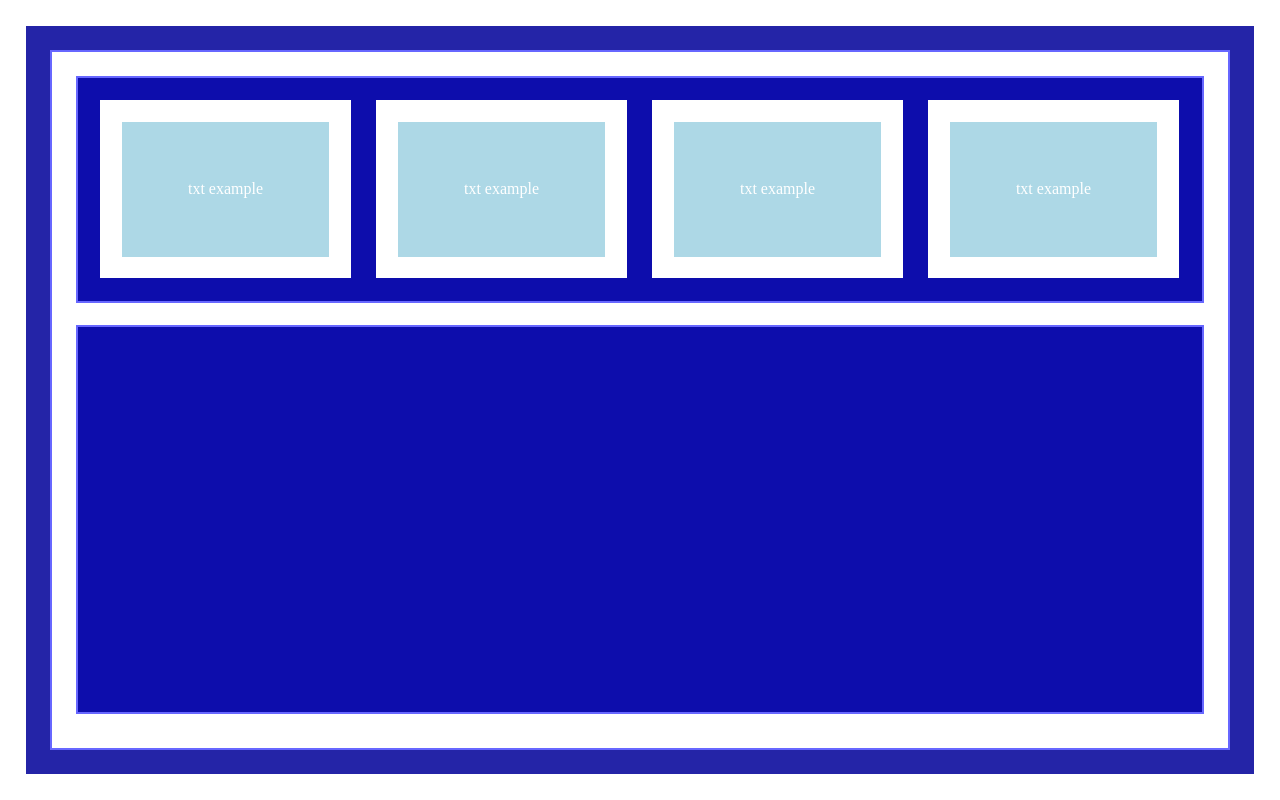
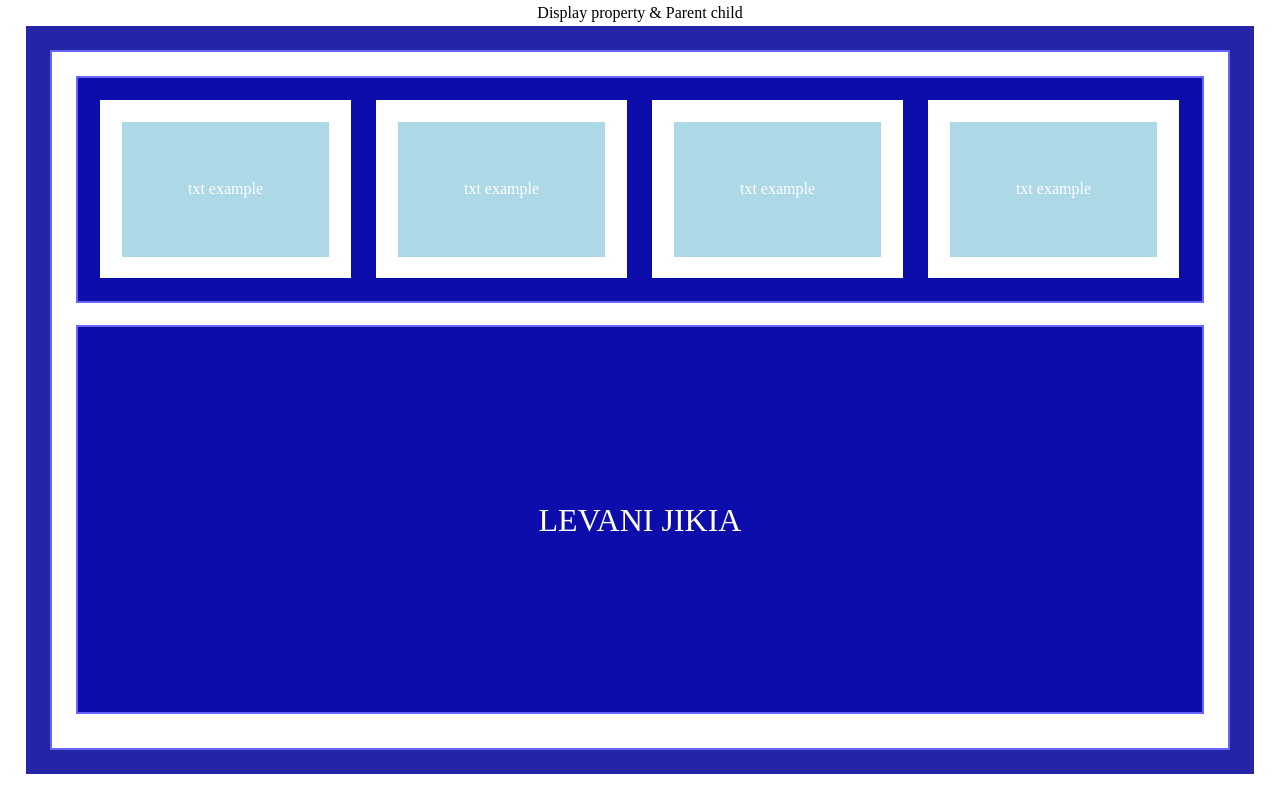
Before and after one commit to leevaan/Geolab-7-Display-property-Parent-child, a plain HTML site: page index.html in a window 1280 px wide. Drawn offline with Linux system fonts and the light colour scheme.

Commit message:
I finished the assignment

```diff
--- a/index.html
+++ b/index.html
@@ -18,6 +18,7 @@
     <title>Document</title>
 </head>
 <body>
+    <h4> Display property & Parent child</h4>
     <div class="box1">
         <header>
               <div class="white-box">
@@ -34,7 +35,7 @@
               </div>
         </header>
         <section>
-
+               <h1> LEVANI JIKIA </h1>
         </section>
     </div>
 </body>
--- a/reset.css
+++ b/reset.css
@@ -1,3 +1,12 @@
+@font-face {
+    font-family: 'BPG Glaho Bold';
+    src: url('../fonts/bpg-glaho-bold-webfont.eot'); /* IE9 Compat Modes */
+    src: url('../fonts/bpg-glaho-bold-webfont.eot?#iefix') format('embedded-opentype'), /* IE6-IE8 */
+         url('../fonts/bpg-glaho-bold-webfont.woff2') format('woff2'), /* Super Modern Browsers */
+         url('../fonts/bpg-glaho-bold-webfont.woff') format('woff'), /* Pretty Modern Browsers */
+         url('../fonts/bpg-glaho-bold-webfont.ttf') format('truetype'), /* Safari, Android, iOS */
+         url('../fonts/bpg-glaho-bold-webfont.svg#bpg_glahobold') format('svg'); /* Legacy iOS */
+}
 html, body, div, span, applet, object, iframe,
 h1, h2, h3, h4, h5, h6, p, blockquote, pre,
 a, abbr, acronym, address, big, cite, code,
@@ -23,9 +32,9 @@ article, aside, details, figcaption, figure,
 footer, header, hgroup, menu, nav, section {
 	display: block;
 }
-body {
+/* body {
 	line-height: 1;
-}
+} */
 ol, ul {
 	list-style: none;
 }
@@ -46,4 +55,67 @@ a{
 }
 *{
     box-sizing: border-box;
+	outline: none;
 }
+h1{
+	font-size: 2em;
+}
+h2{
+	font-size: 1.5em;
+}
+h3{
+	font-size: 1.17em;
+}
+h4{
+	font-size: 1em;
+}
+h5{
+	font-size: 0.83em;
+}
+h6{
+	font-size: 0.67em;
+}
+p{
+	font-size: 1em;
+}
+  /* .col-1 {width: 8.33%;}
+  .col-2 {width: 16.66%;}
+  .col-3 {width: 25%;}
+  .col-4 {width: 33.33%;}
+  .col-5 {width: 41.66%;}
+  .col-6 {width: 50%;}
+  .col-7 {width: 58.33%;}
+  .col-8 {width: 66.66%;}
+  .col-9 {width: 75%;}
+  .col-10 {width: 83.33%;}
+  .col-11 {width: 91.66%;}
+  .col-12 {width: 100%;}
+
+[class*="col-"] {
+	float: left;
+	padding: 15px;
+  } */
+  /* Extra small devices (phones, 600px and down) */
+@media only screen and (max-width: 600px) {
+
+}
+
+/* Small devices (portrait tablets and large phones, 600px and up) */
+@media only screen and (min-width: 600px) {
+
+}
+
+/* Medium devices (landscape tablets, 768px and up) */
+@media only screen and (min-width: 768px) {
+
+}
+
+/* Large devices (laptops/desktops, 992px and up) */
+@media only screen and (min-width: 992px) {
+
+}
+
+/* Extra large devices (large laptops and desktops, 1200px and up) */
+@media only screen and (min-width: 1200px) {
+
+}
--- a/style.css
+++ b/style.css
@@ -26,6 +26,7 @@ section{
     background-color: rgb(13, 13, 172);
     margin-top: 2%;
     border: 2px solid rgb(103, 103, 255);
+    position: relative;
 }
 .white-box{
     background-color: white;
@@ -50,3 +51,16 @@ section{
     transform: translate( -50%, -50%);
     color: white;
 }
+section h1{
+    position: absolute;
+    left: 50%;
+    top: 50%;
+    transform: translate(-50%,-50%);
+    color: white;
+}
+h4{
+    position: absolute;
+    top: 0.5%;
+    left: 50%;
+    transform: translate(-50%, 0.5%);
+}
```
